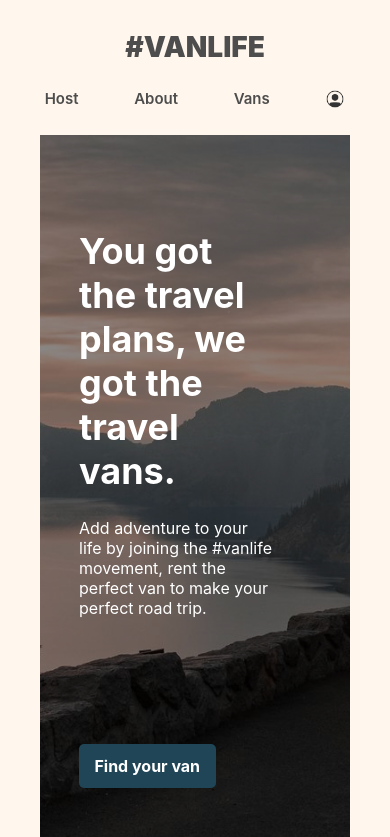
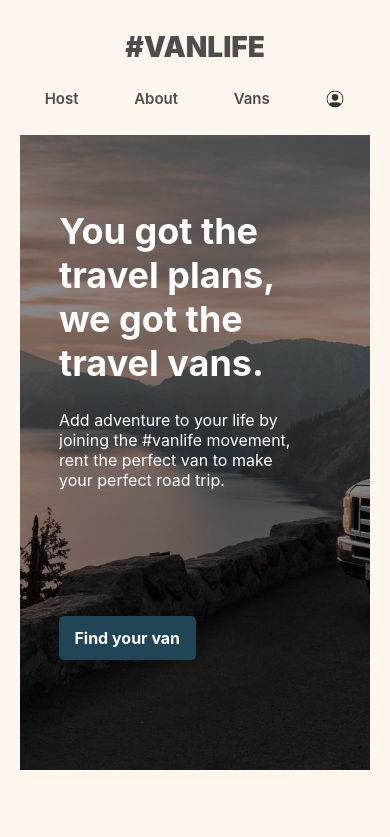
Before and after one commit to Qinisfighting/vanlife, a React (Vite) app: page / in a window 390 px wide. Shown: the top 837 px of the page. Built offline with nearby package versions, Linux system fonts and the light colour scheme.

Commit message:
responsive styling changing

```diff
--- a/src/App.css
+++ b/src/App.css
@@ -59,9 +59,9 @@ nav {
   background-size: cover;
   min-height: 70vh;
   color: white;
-  padding: 50px 20vw 50px 10vw;
+  padding: 30px 20vw 30px 10vw;
   position: relative;
-  margin: 0 10px 50px
+  margin: 0
 
 }
 
@@ -104,7 +104,7 @@ nav {
 }
 
 .about-hero-image {
-  width: 95vw;
+  width: 97vw;
   margin: 0;
 
 }
@@ -235,6 +235,7 @@ nav {
 @media only screen and (max-width: 480px) {
 
 
+
   header {
     flex-direction: column;
     margin-bottom: 3vh;
@@ -270,8 +271,9 @@ nav {
   }
 
   .about-hero-image {
-    max-width: 85vw;
-    object-fit:cover
+    max-width: 90vw;
+    object-fit:cover;
+
   }
 
   .about-page-cta {
--- a/src/index.css
+++ b/src/index.css
@@ -15,7 +15,7 @@ html {
 
 body {
 
-	margin: 0 30px 100px;
+	margin: 0 20px 100px;
 	padding: 0;
 	background-color: #fff7ed;
 	-ms-overflow-style: none;
```
